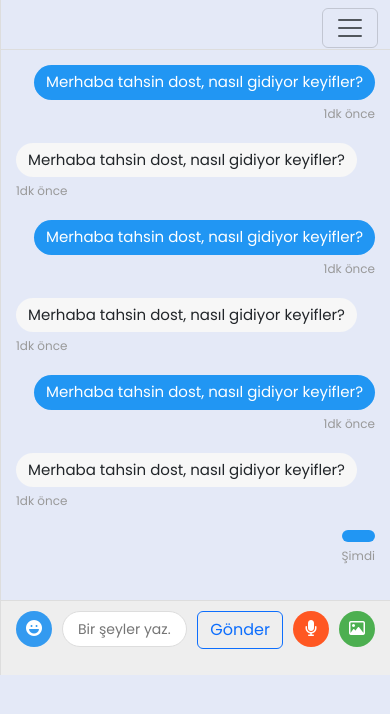
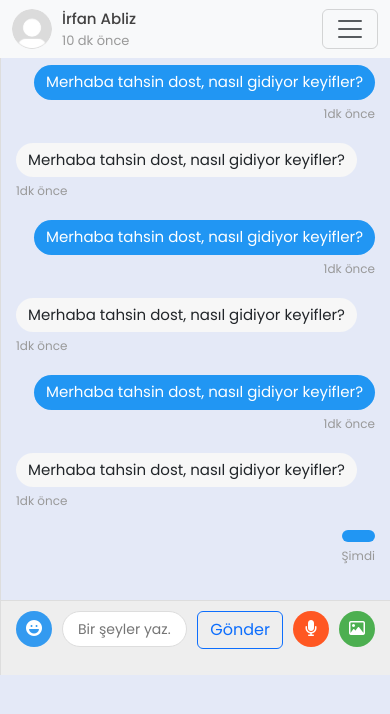
Before and after one commit to lfarukm/chat-group, a plain HTML site: page public/chat.html in a window 390 px wide. Drawn offline with nearby package versions, Linux system fonts and the light colour scheme; files that its build step writes are made by us from their sources.

Commit message:
duzeltme.ir

```diff
--- a/public/chat.html
+++ b/public/chat.html
@@ -482,9 +482,15 @@
                 <div class="message-header">
                     <div class="action">
                         <ul class="list-unstyled">
-                            <nav class="d-sm-none navbar fixed-top">
+                            <nav class="d-sm-none navbar bg-body-tertiary fixed-top">
                                 <div class="container-fluid" >
-                                    <a class="navbar-brand" href="#" ></a>
+                                    <div class="user-info">
+                                        <img src="img/pp.jpg" alt="">
+                                        <div class="user">
+                                            <div class="name">İrfan Abliz</div>
+                                            <div class="time">10 dk önce</div>
+                                        </div>
+                                    </div>
                                     <button class="navbar-toggler" id="nav_small" type="button" data-bs-toggle="offcanvas" data-bs-target="#offcanvasNavbar" aria-controls="offcanvasNavbar" aria-label="Toggle navigation" >
                                     <span class="navbar-toggler-icon" ></span>
                                     </button>
@@ -526,11 +532,11 @@
                                                 </li>
 
                                                 <li class="nav-item" id="nav_item">
-                                                  <a class="nav-link active" aria-current="page" href="chat.html" id="nav_a">
-                                                    <i class='bx bx-chat icon' id="nav_icon"></i>
-                                                    <span class="text nav-text">Mesajlar</span>
-                                                </a>
-                                              </li>
+                                                    <a class="nav-link active" aria-current="page" href="chat.html" id="nav_a">
+                                                        <i class='bx bx-chat icon' id="nav_icon"></i>
+                                                        <span class="text nav-text">Mesajlar</span>
+                                                    </a>
+                                                </li>
 
                                                 <li class="nav-item" id="nav_item">
                                                     <a class="nav-link active" aria-current="page" href="setting.html" id="nav_a">
@@ -553,28 +559,14 @@
                                                     </a>
                                                 </li>
                                             </ul>
-                                            <div class="bottom-content2 list-unstyled mb-3 ms-3 mt-5" id="nav_toggle" >
-
-
-
-                                            </div>
-
-
-
-
                                         </div>
                                         <div class="bottom-content2 list-unstyled mb-3 ms-3" >
-
                                             <li class="nav-item " id="nav_item">
                                                 <a class="nav-link active" aria-current="page" href="#" id="nav_a">
                                                     <i class='bx bx-log-out icon' id="nav_icon"s ></i>
                                                 <span class="text nav-text">Çıkış yap</span>
                                                 </a>
                                             </li>
-
-
-
-
                                         </div>
                                     </div>
                                 </div>
```
